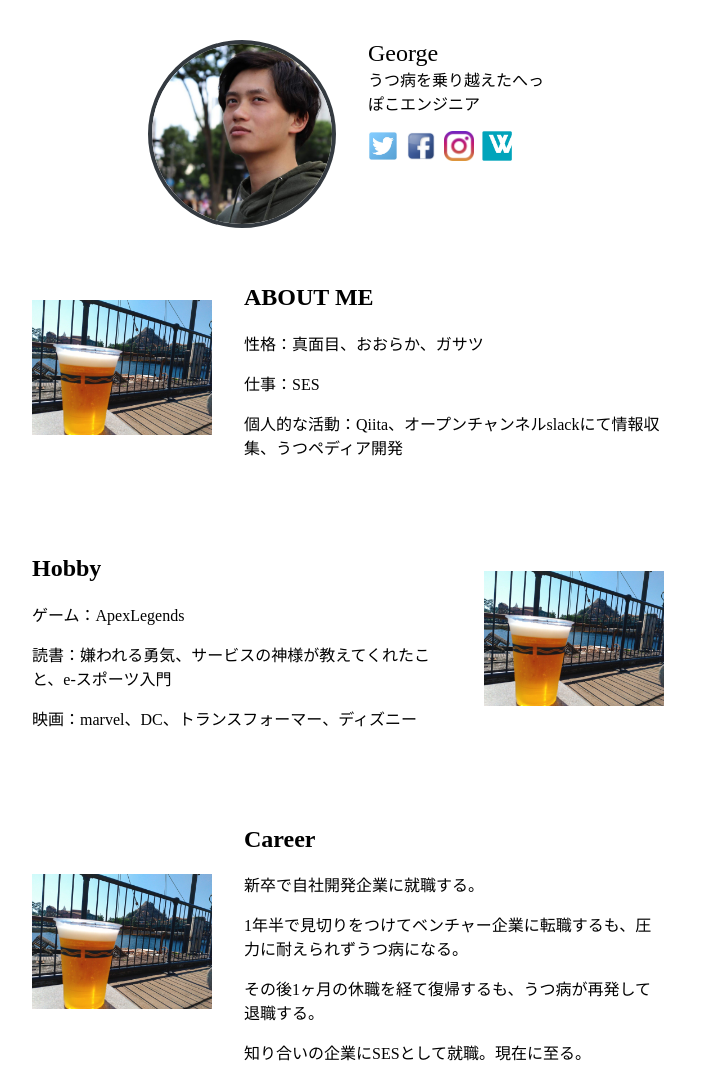
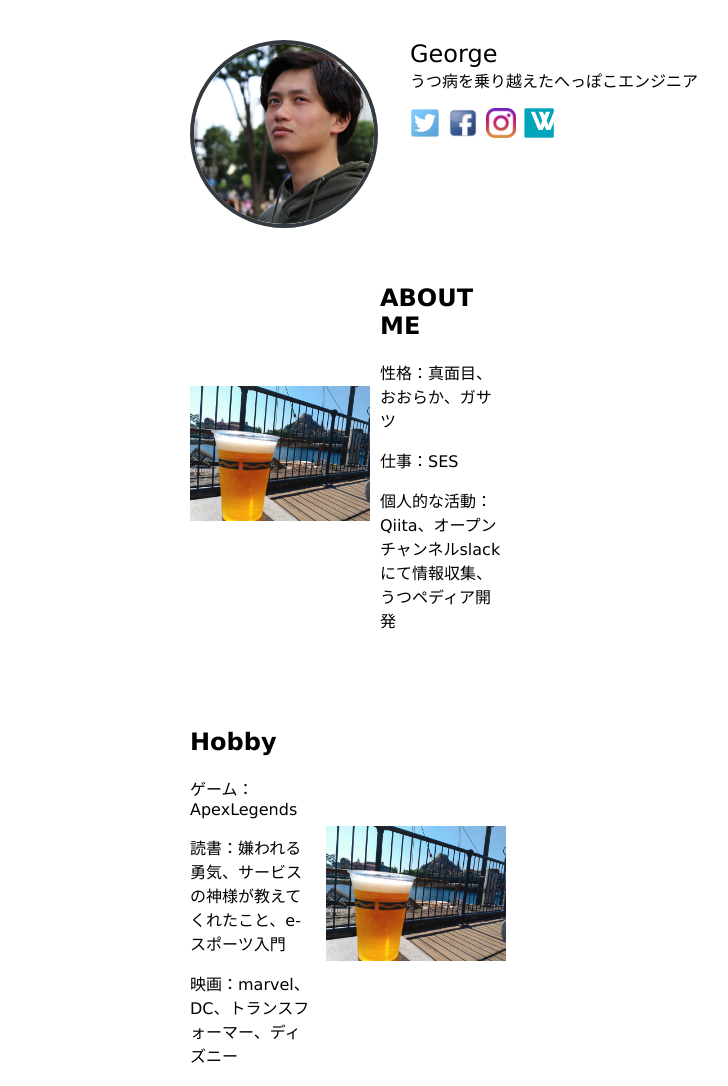
Before and after one commit to t1k2a/about_me, a plain HTML site: page index.html in a window 1280 px wide. Shown: the top 1086 px of the page, without its empty margins (292-1020 px from the left). Drawn offline with Linux system fonts and the light colour scheme.

Commit message:
modify css.

```diff
--- a/css/styles.css
+++ b/css/styles.css
@@ -3,6 +3,7 @@
 */
 body {
     --auto: auto;
+    font-family: Verdana, sans-serif;
 }
 header {
     padding-top: 32px;
@@ -11,9 +12,8 @@ header {
 }
 
 .introduction {
-    width: 400px;
-    margin-left: var(--auto);
-    margin-right: var(--auto);
+    width: 25%;
+    margin: 0 var(--auto);
     display: flex;
 }
 
@@ -28,6 +28,7 @@ header {
 }
 
 .info p {
+    width: 200%;
     margin: 0;
     margin-bottom: 16px;
 }
@@ -54,7 +55,7 @@ header {
 }
 
 .about {
-    width: 50%;
+    width: 25%;
     margin: 0 auto;
     display: flex;
     margin-bottom: 60px;
@@ -77,5 +78,5 @@ header {
 }
 
 .desc {
-    width: calc(100% - 180px - 32px);
+    width: calc(50% - 32px);
 }
```
